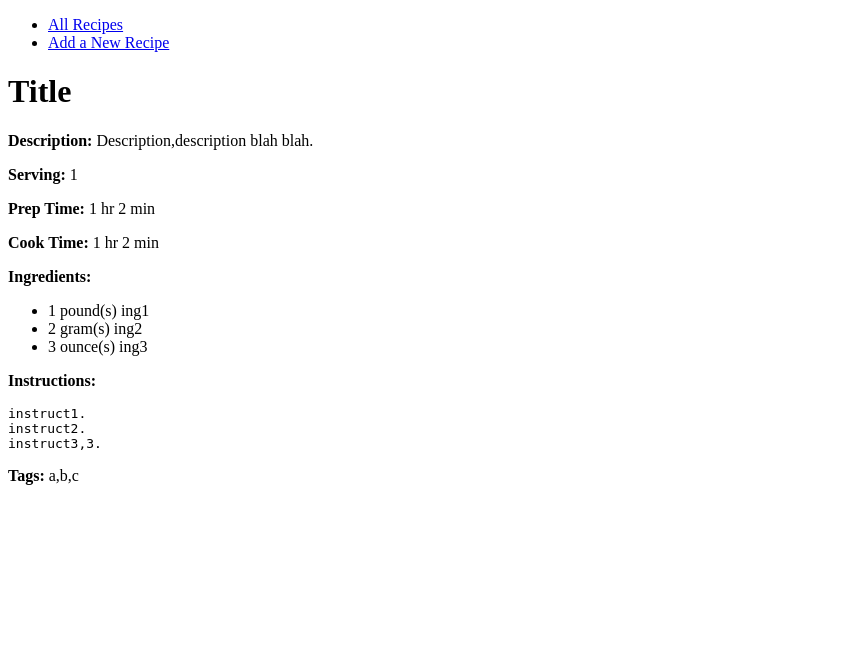
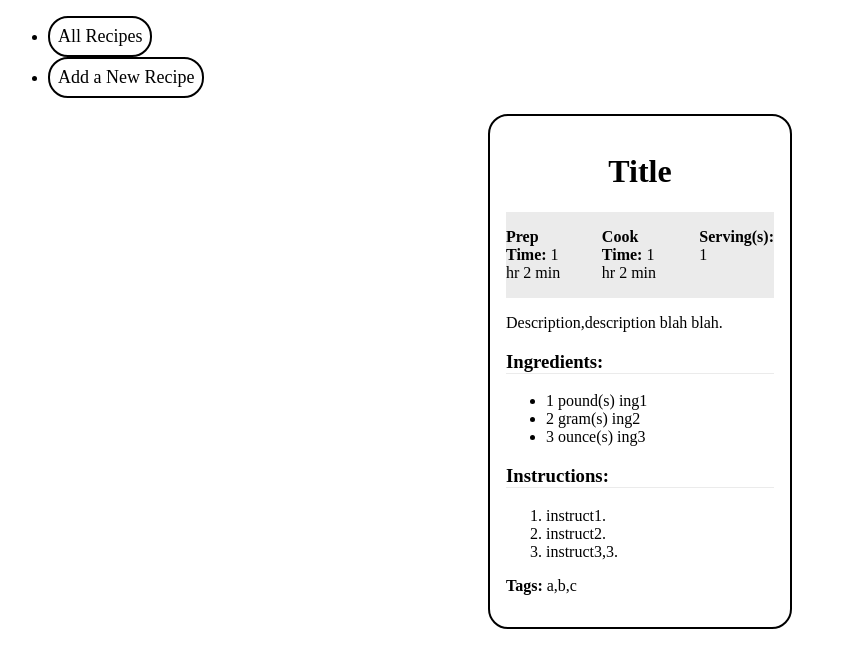
Before and after one commit to kylezhao101/remote-IAT352, a PHP site: page /details.php?id=6508c6ea9c310 in a window 1280 px wide. Shown: the top 668 px of the page, without its empty margins (0-847 px from the left). Run offline with PHP 8.4, Linux system fonts and the light colour scheme.

Commit message:
style all-recipes page and recipe details page

```diff
--- a/kyle_zhao/A1/css/style.css
+++ b/kyle_zhao/A1/css/style.css
@@ -32,3 +32,25 @@ a:hover{
     transform:translateY(2px);
     background-color:coral;
 }
+
+.recipe-detail-card{
+    margin-left:30rem;
+    margin-right:30rem;
+    border-radius: 20px;
+    border:2px solid black;
+    padding:1rem;
+}
+
+.recipe-detail-card h1{
+    display:flex;
+    align-items: center;
+    justify-content: center;
+}
+.recipe-details-info{
+    background-color: rgb(235, 235, 235);
+    display:flex;
+    gap:2rem;
+}
+.recipe-detail-card h3{
+    border-bottom: 1px solid rgb(235, 235, 235);
+}
--- a/kyle_zhao/A1/details.php
+++ b/kyle_zhao/A1/details.php
@@ -4,6 +4,7 @@
         <meta charset="UTF-8">
         <title>Recipe Details</title>
         <!-- CSS -->
+        <link rel="stylesheet" href="css/style.css">
     </head>
     <body>
         <?php
@@ -31,25 +32,34 @@
 
                             $encodedIngredients = $data[8];
                             $ingredients = explode('+++', $encodedIngredients);
-                            $instructions = str_replace('@@@', "\n", $data[9]);
+                            $instructions = str_replace('@@@', "\n\n", $data[9]);
                             $instructions = decodeCommas($instructions);
                             $tags = str_replace('#', ',', $data[10]);
 
                             // Display the recipe details
+                            echo '<div class="recipe-detail-card">';
                             echo "<h1>$title</h1>";
-                            echo "<p><strong>Description:</strong> $description</p>";
-                            echo "<p><strong>Serving:</strong> $serving</p>";
+                            echo '<div class="recipe-details-info">';
                             echo "<p><strong>Prep Time:</strong> $prep_hr hr $prep_min min</p>";
                             echo "<p><strong>Cook Time:</strong> $cook_hr hr $cook_min min</p>";
-                            echo "<p><strong>Ingredients:</strong></p>";
+                            echo "<p><strong>Serving(s):</strong> $serving</p>";
+                            echo '</div>';
+                            echo "<p>$description</p>";
+                            echo "<h3><strong>Ingredients:</strong></h3>";
                             echo "<ul>";
                             foreach ($ingredients as $ingredient) {
                                 echo "<li>$ingredient</li>";
                             }
                             echo "</ul>";
-                            echo "<p><strong>Instructions:</strong></p>";
-                            echo "<pre>$instructions</pre>";
+                            echo "<h3><strong>Instructions:</strong></h3>";
+                            echo "<ol>";
+                            $instructionLines = explode("\n\n", $instructions);
+                            foreach ($instructionLines as $line) {
+                                echo "<li>$line</li>";
+                            }
+                            echo "</ol>";
                             echo "<p><strong>Tags:</strong> $tags</p>";
+                            echo "</div>";
 
                             break;
 
```
Also changed, not shown: README.md.
